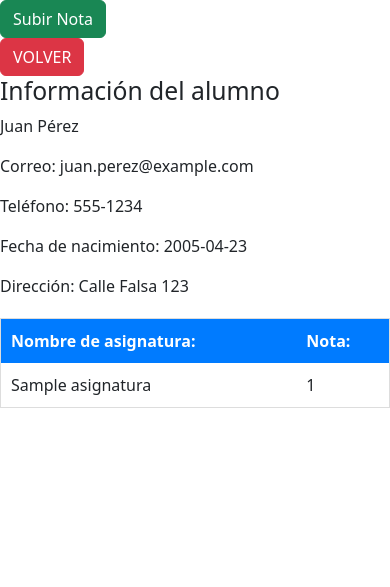
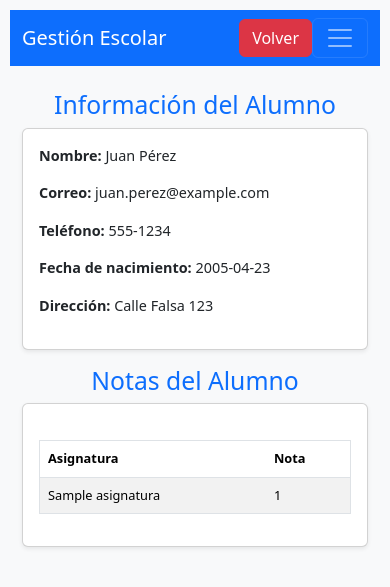
Before and after one commit to AngelCampsRuiz/Gesti--Notes, a PHP site: page /view/notaAlumno.php?id=1 in a window 390 px wide. Shown: the top 587 px of the page. Run offline with PHP 8.4, Linux system fonts and the light colour scheme; a user stored in the database is signed in; data comes from the database, SQL or seed files in the repository; tables that the repository leaves empty hold one stand-in row (values such as "Sample post").

Commit message:
reajutes

```diff
--- a/css/styles.css
+++ b/css/styles.css
@@ -1,5 +1,3 @@
-/* styles.css */
-
 /* Estilos generales */
 body {
     font-family: Arial, sans-serif;
@@ -74,6 +72,59 @@ a:hover {
 #logo {
     max-width: 150px; /* Ajusta el tamaño del logo */
 }
-h1{
+
+h1 {
     text-align: center;
 }
+
+/* ---- Responsivo ---- */
+@media (max-width: 768px) {
+    body {
+        padding: 10px;
+    }
+
+    h1, h2 {
+        font-size: 1.5rem;
+        text-align: center;
+    }
+
+    .card {
+        margin-bottom: 20px;
+    }
+
+    .table {
+        font-size: 0.9rem;
+    }
+
+    /* Reduce el tamaño de los botones */
+    .btn {
+        font-size: 0.9rem;
+        padding: 8px 12px;
+    }
+
+    /* Centrar botones y formularios */
+    form, .btn {
+        display: block;
+        width: 100%;
+        text-align: center;
+    }
+
+    .pagination {
+        font-size: 0.8rem;
+    }
+}
+
+/* Extra pequeño */
+@media (max-width: 480px) {
+    header {
+        padding: 15px 0;
+    }
+
+    table, th, td {
+        font-size: 0.8rem;
+    }
+
+    .card-body p {
+        font-size: 0.9rem;
+    }
+}
--- a/view/editarAlumno.php
+++ b/view/editarAlumno.php
@@ -80,8 +80,10 @@ try {
     <meta charset="UTF-8">
     <meta name="viewport" content="width=device-width, initial-scale=1.0">
     <link rel="stylesheet" href="../css/form.css">
+    <link href="https://cdn.jsdelivr.net/npm/bootstrap@5.3.3/dist/css/bootstrap.min.css" rel="stylesheet" integrity="sha384-QWTKZyjpPEjISv5WaRU9OFeRpok6YctnYmDr5pNlyT2bRjXh0JMhjY6hW+ALEwIH" crossorigin="anonymous">
     <title>Document</title>
 </head>
+    <a href="gestionUsers.php"><button class="btn btn-danger">VOLVER</button></a>
     <body>
     <!-- Formulario de edición -->
         <form method="post">
@@ -101,5 +103,6 @@ try {
             <input type="submit" id="boton" disabled value="Actualizar Alumno">
         </form>
         <script type="text/javascript" src="../js/verifAlu.js"></script>
+        <script src="https://cdn.jsdelivr.net/npm/bootstrap@5.3.3/dist/js/bootstrap.bundle.min.js" integrity="sha384-YvpcrYf0tY3lHB60NNkmXc5s9fDVZLESaAA55NDzOxhy9GkcIdslK1eN7N6jIeHz" crossorigin="anonymous"></script>
     </body>
 </html>
--- a/view/notaAlumno.php
+++ b/view/notaAlumno.php
@@ -16,7 +16,10 @@
         $id = mysqli_real_escape_string($conn, $idAlu);
 
         // Consulta para saber las notas del alumno que viene su id por URL
-        $sqlNotas = "SELECT * FROM tbl_alumnos u INNER JOIN tbl_notas n ON n.id_alu = u.id_alu INNER JOIN tbl_asignatura a ON a.id_asig = n.id_asig WHERE u.id_alu = ?";
+        $sqlNotas = "SELECT * FROM tbl_alumnos u
+                        INNER JOIN tbl_notas n ON n.id_alu = u.id_alu
+                        INNER JOIN tbl_asignatura a ON a.id_asig = n.id_asig
+                        WHERE u.id_alu = ?";
         $stmtNotas = mysqli_stmt_init($conn);
         mysqli_stmt_prepare($stmtNotas, $sqlNotas);
         mysqli_stmt_bind_param($stmtNotas, "i", $id);
@@ -30,11 +33,18 @@
         mysqli_stmt_bind_param($stmtAlumno, "i", $id);
         mysqli_stmt_execute($stmtAlumno);
         $resultAlumno = mysqli_stmt_get_result($stmtAlumno);
+
+        // Consulta para saber si el alumno tiene notas de todos las asignaturas
+        $sqlAsignaturas = "SELECT a.id_asig, a.nombre_asig FROM tbl_asignatura a LEFT JOIN tbl_notas n ON n.id_asig = a.id_asig AND n.id_alu = ? WHERE n.id_alu IS NULL";
+        $stmtAsignaturas = mysqli_stmt_init($conn);
+        mysqli_stmt_prepare($stmtAsignaturas, $sqlAsignaturas);
+        mysqli_stmt_bind_param($stmtAsignaturas, "i", $id);
+        mysqli_stmt_execute($stmtAsignaturas);
+        $resultAsignaturas = mysqli_stmt_get_result($stmtAsignaturas);
     } catch (Exception $e) {
         echo "Error: " . $e->getMessage();
         exit();
     }
-
 ?>
 <!DOCTYPE html>
 <html lang="en">
@@ -42,50 +52,101 @@
     <meta charset="UTF-8">
     <meta name="viewport" content="width=device-width, initial-scale=1.0">
     <link rel="stylesheet" href="../css/styles.css">
-    <link href="https://cdn.jsdelivr.net/npm/bootstrap@5.3.3/dist/css/bootstrap.min.css" rel="stylesheet" integrity="sha384-QWTKZyjpPEjISv5WaRU9OFeRpok6YctnYmDr5pNlyT2bRjXh0JMhjY6hW+ALEwIH" crossorigin="anonymous">
-    <title>Document</title>
+    <link href="https://cdn.jsdelivr.net/npm/bootstrap@5.3.3/dist/css/bootstrap.min.css" rel="stylesheet">
+    <title>Gestión de Alumnos</title>
 </head>
-<body>
-    <form method="POST" action="formNota.php">
-        <input type="hidden" name="id" id="id" value="<?php echo $idAlu; ?>" />
-        <input type="submit" class="btn btn-success" name="boton" value="Subir Nota">
-    </form>
-    <a href="gestionUsers.php"><button class="btn btn-danger">VOLVER</button></a>
-    <h2>Información del alumno</h2>
-    <div>
+<body class="bg-light">
+    <!-- Barra de navegación -->
+    <nav class="navbar navbar-expand-lg navbar-dark bg-primary">
+        <div class="container">
+            <a class="navbar-brand" href="gestionUsers.php">Gestión Escolar</a>
+            <!-- Botón visible siempre en móviles -->
+            <div class="d-flex ms-auto d-lg-none">
+                <a href="gestionUsers.php" class="btn btn-danger">Volver</a>
+            </div>
+            <!-- Menú colapsable -->
+            <button class="navbar-toggler" type="button" data-bs-toggle="collapse" data-bs-target="#navbarNav" aria-controls="navbarNav" aria-expanded="false" aria-label="Toggle navigation">
+                <span class="navbar-toggler-icon"></span>
+            </button>
+            <div class="collapse navbar-collapse" id="navbarNav">
+                <ul class="navbar-nav ms-auto">
+                    <li class="nav-item d-none d-lg-block">
+                        <!-- Botón visible solo en pantallas grandes -->
+                        <a href="gestionUsers.php" class="btn btn-danger">Volver</a>
+                    </li>
+                </ul>
+            </div>
+        </div>
+    </nav>
+
+
+    <!-- Contenido principal -->
+    <div class="container mt-4">
+        <div class="row">
+            <!-- Información del alumno -->
+            <div class="col-lg-6 col-md-12">
+                <h2 class="text-primary">Información del Alumno</h2>
+                <div class="card shadow-sm mb-3">
+                    <div class="card-body">
                         <?php
                             while ($row1 = mysqli_fetch_assoc($resultAlumno)) {
-                echo "<p>" . htmlspecialchars($row1['nombre_alu']) . " " . htmlspecialchars($row1['apellido_alu']) . "</p>";
-                echo "<p>Correo: " . htmlspecialchars($row1['email_alu']) . "</p>";
-                echo "<p>Teléfono: " . htmlspecialchars($row1['telefono_alu']) . "</p>";
-                echo "<p>Fecha de nacimiento: " . htmlspecialchars($row1['fecha_nacimiento']) . "</p>";
-                echo "<p>Dirección: " . htmlspecialchars($row1['direccion_alu']) . "</p>";
+                                echo "<p><strong>Nombre:</strong> " . htmlspecialchars($row1['nombre_alu']) . " " . htmlspecialchars($row1['apellido_alu']) . "</p>";
+                                echo "<p><strong>Correo:</strong> " . htmlspecialchars($row1['email_alu']) . "</p>";
+                                echo "<p><strong>Teléfono:</strong> " . htmlspecialchars($row1['telefono_alu']) . "</p>";
+                                echo "<p><strong>Fecha de nacimiento:</strong> " . htmlspecialchars($row1['fecha_nacimiento']) . "</p>";
+                                echo "<p><strong>Dirección:</strong> " . htmlspecialchars($row1['direccion_alu']) . "</p>";
                             }
                         ?>
                     </div>
-    <table>
-        <thead>
-            <tr>
-                <th>Nombre de asignatura:</th>
-                <th>Nota:</th>
-            </tr>
-        </thead>
-        <tbody>
+                </div>
                 <?php
+                if($resultAsignaturas && mysqli_num_rows($resultAsignaturas) > 0){
+                echo "<form method='POST' action='formNota.php'>
+                    <input type='hidden' name='id' value='$idAlu'/>
+                    <button type='submit' class='btn btn-success w-100 mb-2'>Subir Nota</button>
+                </form>";
+                } else {
+                    echo "";
+                }
+                ?>
+            </div>
+
+            <!-- Notas del alumno -->
+            <div class="col-lg-6 col-md-12">
+                <h2 class="text-primary">Notas del Alumno</h2>
+                <div class="card shadow-sm">
+                    <div class="card-body">
+                        <?php
+                            if($resultNotas && mysqli_num_rows($resultNotas) > 0){
+                                echo "<div class='table-responsive'>";
+                                    echo "<table class='table table-striped'>";
+                                        echo "<thead>";
+                                            echo "<tr>";
+                                                echo "<th>Asignatura</th>";
+                                                echo "<th>Nota</th>";
+                                            echo "</tr>";
+                                        echo "</thead>";
+                                        echo "<tbody>";
                                             while ($row = mysqli_fetch_array($resultNotas)){
                                                 echo "<tr>";
-                    echo "<td>". $row['nombre_asig']. "</td>";
-                    echo "<td>". $row['nota_alu']. "</td>";
+                                                echo "<td>". htmlspecialchars($row['nombre_asig']) . "</td>";
+                                                echo "<td>". htmlspecialchars($row['nota_alu']) . "</td>";
                                                 echo "</tr>";
                                             }
+                                        echo "</tbody>";
+                                    echo "</table>";
+                                echo "</div>";
+                            } else {
+                                echo "<p class='text-danger'>No hay notas registradas.</p>";
+                            }
+                        ?>
+                    </div>
+                </div>
+            </div>
+        </div>
+    </div>
 
-                // Cerrar stmts y la conexion a la base de datos
-                mysqli_stmt_close($stmtNotas);
-                mysqli_stmt_close($stmtAlumno);
-                mysqli_close($conn);
-            ?>
-        </tbody>
-    </table>
-    <script src="https://cdn.jsdelivr.net/npm/bootstrap@5.3.3/dist/js/bootstrap.bundle.min.js" integrity="sha384-YvpcrYf0tY3lHB60NNkmXc5s9fDVZLESaAA55NDzOxhy9GkcIdslK1eN7N6jIeHz" crossorigin="anonymous"></script>
+    <!-- Bootstrap JS -->
+    <script src="https://cdn.jsdelivr.net/npm/bootstrap@5.3.3/dist/js/bootstrap.bundle.min.js"></script>
 </body>
 </html>
```
Also changed, not shown: view/gestionUsers.php (+6 -1 lines). Lines whose indentation alone changed are shown as unchanged.
